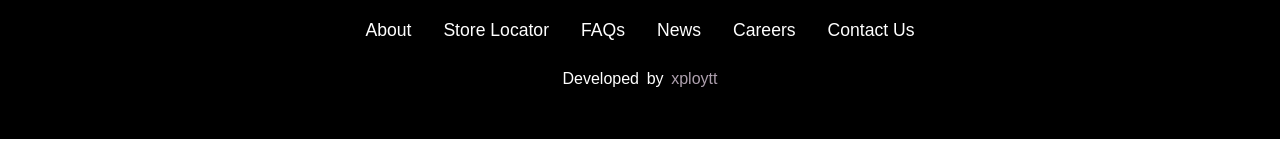
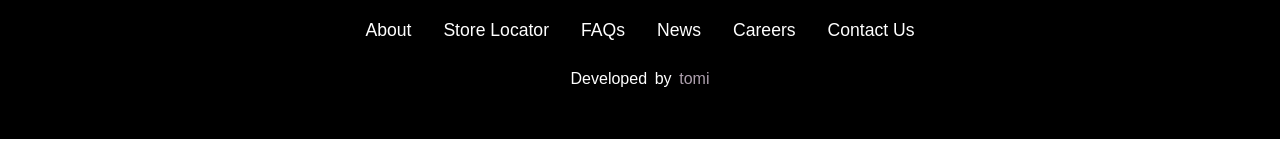
Before and after one commit to remioluwatomi/minimalist-ecommerce, a React (Vite) app: page / in a window 1280 px wide. Shown: the part 498-658 px from the top of the page. Built offline with nearby package versions, Linux system fonts and the light colour scheme; a web font is replaced by a local one.

Commit message:
refactor: removed redundant style path and changed developers github url

```diff
--- a/src/Components/Footer.tsx
+++ b/src/Components/Footer.tsx
@@ -31,9 +31,9 @@ const Footer: React.FC = () => {
             <a
               style={{ color: "#b7a9b7f2" }}
               target="_blank"
-              href="https://github.com/xploytt"
+              href="https://github.com/remioluwatomi"
             >
-              xploytt
+              tomi
             </a>
           </small>
         </div>
--- a/src/Components/Newsletter.tsx
+++ b/src/Components/Newsletter.tsx
@@ -1,6 +1,5 @@
 import React, { useState } from "react";
 import { validate } from "email-validator";
-// import styles from "../stylesheets/NewsLetter.module.css";
 import styles from "../stylesheets/Newsletter.module.css";
 
 const Newsletter: React.FC = () => {
```
